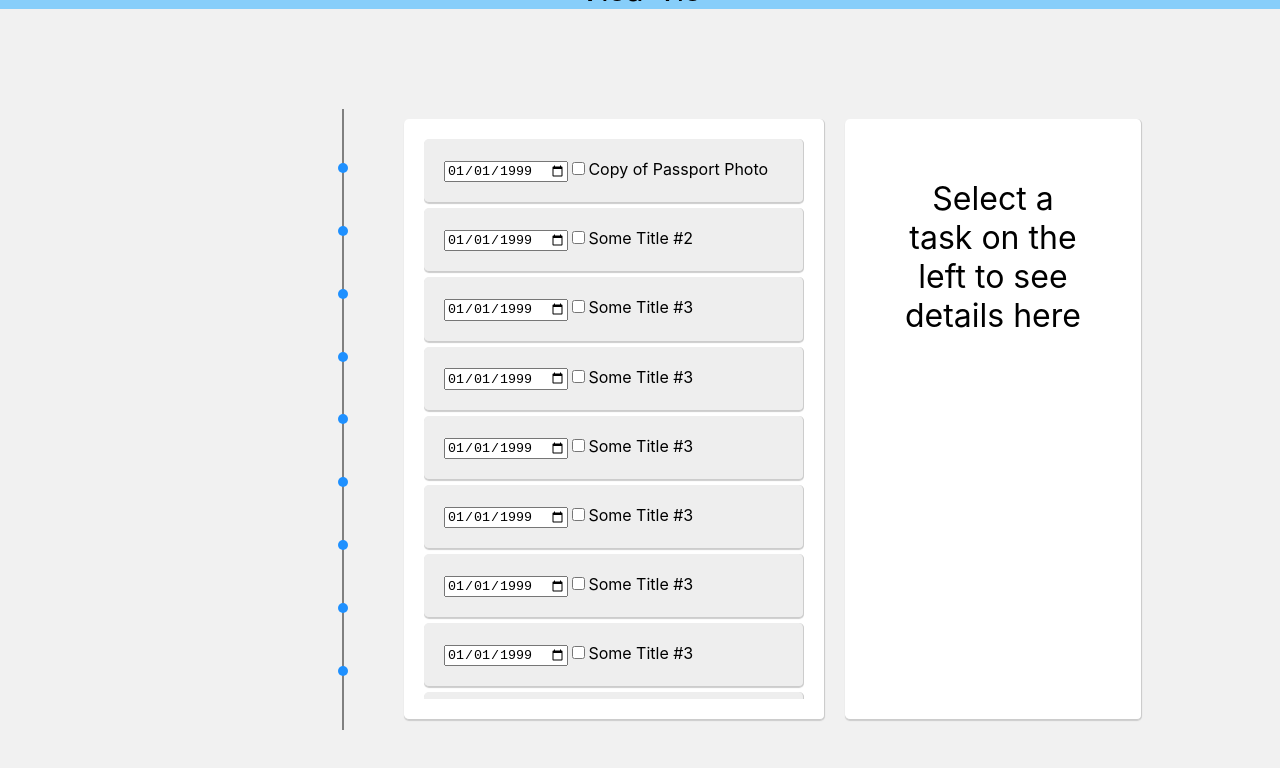
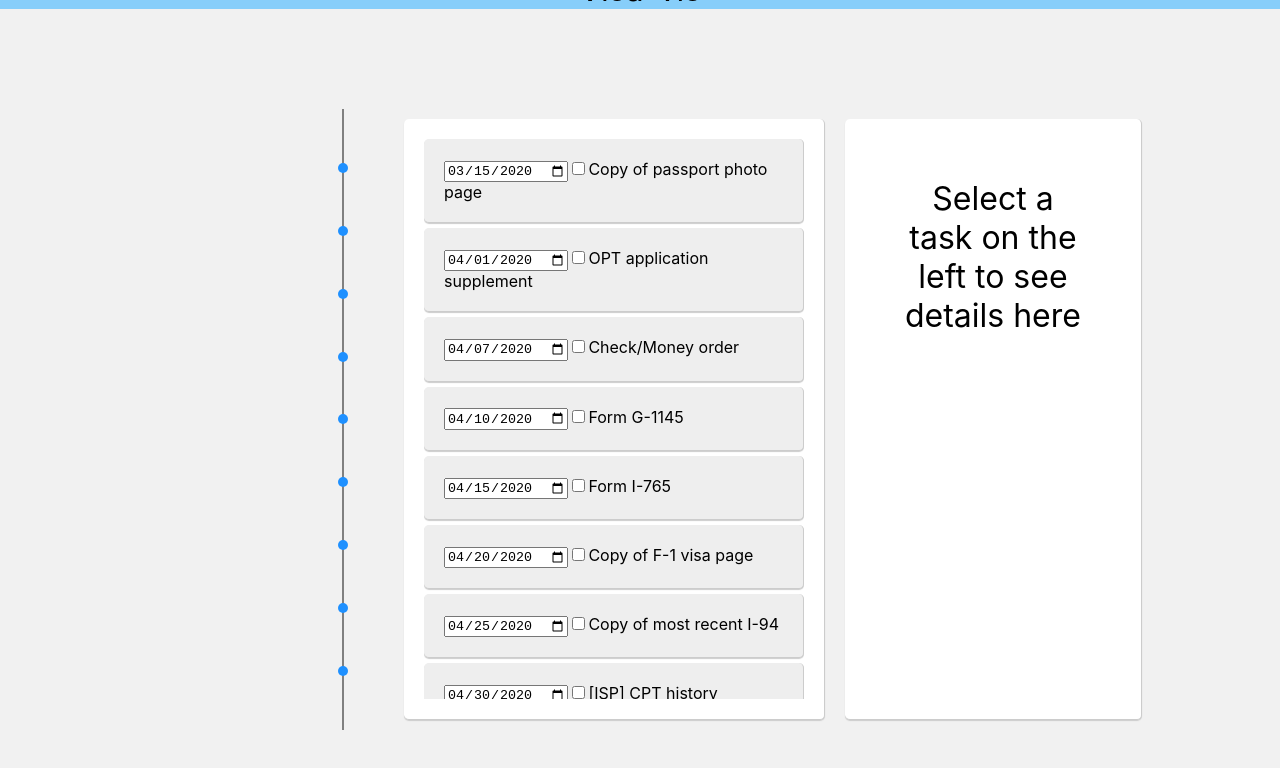
Before and after one commit to kevin-shin/Visa-vis, a React (Create React App) app: page / in a window 1280 px wide. Shown: the top 768 px of the page. Built offline with nearby package versions, Linux system fonts and the light colour scheme.

Commit message:
updated information

```diff
--- a/src/common/mock.js
+++ b/src/common/mock.js
@@ -1,9 +1,9 @@
 export const MOCK_TASKS = [
   {
     id: 0,
-    date: "1999-01-01",
+    date: "2020-03-15",
     checked: false,
-    title: "Copy of Passport Photo",
+    title: "Copy of passport photo page",
     description: "Two passport-style photos taken within 30 days at FedEx, Walgreens, CVS, etc. Write lightly in pencil or felt pen your name and I-94 number) on back of photos (or card envelope if available).",
     notes: "",
     subTasks: [
@@ -28,15 +28,160 @@ export const MOCK_TASKS = [
   },
   {
     id: 1,
-    date: "1999-01-01",
+    date: "2020-04-01",
     checked: false,
-    title: "Some Title #2",
-    description: "Some description #2",
+    title: "OPT application supplement",
+    description: "You must complete this form BEFORE your appointment with an ISP staff member to review your OPT or OPT STEM (after you complete 12-month OPT) application and to issue a new I-20 to include with your application.",
+    notes: "Your OPT or OPT STEM application must be received by USCIS within 30 days of I-20 issuance; the consequence for not doing so is rejection of your OPT or OPT STEM application.",
+    subTasks: [
+      {
+        id: 0,
+        title: "Fill out the application supplement",
+        checked: false
+      }
+    ],
+    actionItems: [
+      {
+        id: 0,
+        title: "Click for more info",
+        link: "https://www.macalester.edu/isp/governmentregulations/employmentpostmac/#opt"
+      },
+      {
+        id: 1,
+        title: "Access the form",
+        link: "https://docs.google.com/forms/d/e/1FAIpQLScxOI4jI86El6_QKMqZqqdB7NeA0O8yWEd4C_vo0kDTiw-3RQ/viewform"
+      }
+    ]
+  },
+  {
+    id: 2,
+    date: "2020-04-07",
+    checked: false,
+    title: "Check/Money order",
+    description: "Check or money order for $410 made out to the Department of Homeland Security.",
+    notes: "Payment with a valid credit card is possible with Form G-1450 Authorization for Credit Card Transactions",
+    subTasks: [
+      {
+        id: 0,
+        title: "Learn how to fill out a check/money order",
+        checked: false
+      }
+    ],
+    actionItems: [
+      {
+        id: 0,
+        title: "Click for more info",
+        link: "https://www.macalester.edu/isp/governmentregulations/employmentpostmac/#opt"
+      },
+      {
+        id: 1,
+        title: "How to write a check",
+        link: "https://www.macalester.edu/isp/wp-content/uploads/sites/95/2017/02/HowToWriteACheck.pdf"
+      },
+      {
+        id: 2,
+        title: "How to pay with credit card",
+        link: "https://www.uscis.gov/forms/fingerprints/pay-a-credit-card"
+      }
+    ]
+  },
+  {
+    id: 3,
+    date: "2020-04-10",
+    checked: false,
+    title: "Form G-1145",
+    description: "Filling out this form is optional but recommended, and you will receive a text message or email when USCIS receives your application.",
+    notes: "Use this form to request a text message or email when USCIS receives your application",
+    subTasks: [
+      {
+        id: 0,
+        title: "Download the form from the USCIS website",
+        checked: false
+      }
+    ],
+    actionItems: [
+      {
+        id: 0,
+        title: "Click for more info",
+        link: "https://www.macalester.edu/isp/governmentregulations/employmentpostmac/#opt"
+      },
+      {
+        id: 1,
+        title: "Download form",
+        link: "https://www.uscis.gov/system/files_force/files/form/g-1145.pdf?download=1"
+      }
+    ]
+  },
+  {
+    id: 4,
+    date: "2020-04-15",
+    checked: false,
+    title: "Form I-765",
+    description: "Certain aliens who are in the United States may file Form I-765, Application for Employment Authorization, to request employment authorization and an Employment Authorization Document (EAD).  Other aliens whose immigration status authorizes them to work in the United States without restrictions may also use Form I-765 to apply to U.S. Citizenship and Immigration Services (USCIS) for an EAD that shows such authorization.",
     notes: "",
     subTasks: [
       {
         id: 0,
-        title: "Subtask #1",
+        title: "For Line 1.a., check 'Initial permission to accept employment.",
+        checked: false
+      },
+      {
+        id: 1,
+        title: "For Lines 5.a. - 7.d., If you authorize ISP to open your mail, make sure to put “c/o ISP, 1600 Grand Ave, St Paul, MN 55105” as your mailing address on the Form I-765 and put your actual address as your physical address.",
+        checked: false
+      },
+      {
+        id: 2,
+        title: "For Line 27 Eligibility Category, enter code (c) (3) (B) for post-completion or graduation OPT; (c) (3) (C) is for STEM OPT extension, and (c) (3) (A) is for pre-completion.",
+        checked: false
+      }
+    ],
+    actionItems: [
+      {
+        id: 0,
+        title: "Click for more info",
+        link: "https://www.macalester.edu/isp/governmentregulations/employmentpostmac/#opt"
+      },
+      {
+        id: 1,
+        title: "Download form",
+        link: "https://www.uscis.gov/system/files_force/files/form/i-765.pdf?download=1"
+      }
+    ]
+  },
+  {
+    id: 5,
+    date: "2020-04-20",
+    checked: false,
+    title: "Copy of F-1 visa page",
+    description: "Copy of F-1 visa page typically found in your passport.",
+    notes: "Should be clear and easy to read",
+    subTasks: [
+      {
+        id: 0,
+        title: "Make a copy of F-1 page",
+        checked: false
+      }
+    ],
+    actionItems: [
+      {
+        id: 0,
+        title: "Click for more info",
+        link: "https://www.macalester.edu/isp/governmentregulations/employmentpostmac/#opt"
+      }
+    ]
+  },
+  {
+    id: 6,
+    date: "2020-04-25",
+    checked: false,
+    title: "Copy of most recent I-94",
+    description: "You may access the form I-94 on the DHS website",
+    notes: "",
+    subTasks: [
+      {
+        id: 0,
+        title: "Enter the necessary information and download your most recent form I-94",
         checked: false
       }
     ],
@@ -49,21 +194,21 @@ export const MOCK_TASKS = [
       {
         id: 1,
         title: "Download form",
-        link: "https://www.thesitewizard.com/html-tutorial/open-links-in-new-window-or-tab.shtml"
+        link: "https://i94.cbp.dhs.gov/I94/#/home"
       }
     ]
   },
   {
-    id: 2,
-    date: "1999-01-01",
+    id: 7,
+    date: "2020-04-30",
     checked: false,
-    title: "Some Title #3",
-    description: "Some description #3",
+    title: "[ISP] CPT history",
+    description: "ISP will print your CPT history if applicable",
     notes: "",
     subTasks: [
       {
         id: 0,
-        title: "Subtask #1",
+        title: "Email ISP at isp@macalester.edu to ask them to print your CPT history if applicable",
         checked: false
       }
     ],
@@ -71,174 +216,38 @@ export const MOCK_TASKS = [
       {
         id: 0,
         title: "Click for more info",
-        link: "https://www.thesitewizard.com/html-tutorial/open-links-in-new-window-or-tab.shtml"
-      },
-      {
-        id: 1,
-        title: "Download form",
-        link: "https://www.thesitewizard.com/html-tutorial/open-links-in-new-window-or-tab.shtml"
+        link: "https://www.macalester.edu/isp/governmentregulations/employmentpostmac/#opt"
       }
     ]
   },
   {
-    id: 3,
-    date: "1999-01-01",
+    id: 8,
+    date: "2020-05-05",
     checked: false,
-    title: "Some Title #3",
-    description: "Some description #3",
-    notes: "",
+    title: "I-20",
+    description: "ISP will print new I-20 for you to submit with your Form I-765",
+    notes: "Complete OPT application must be received by USCIS within 30 days of new I-20 issuance, failure to do so will result in application’s rejection",
     subTasks: [
       {
         id: 0,
-        title: "Subtask #1",
+        title: "Sign your I-20",
         checked: false
+      },
+      {
+        id: 1,
+        title:"Submit complete OPT application within 30 days of I-20 issuance"
       }
     ],
     actionItems: [
       {
         id: 0,
         title: "Click for more info",
-        link: "https://www.thesitewizard.com/html-tutorial/open-links-in-new-window-or-tab.shtml"
+        link: "https://www.macalester.edu/isp/governmentregulations/employmentpostmac/#opt"
       },
       {
         id: 1,
-        title: "Download form",
-        link: "https://www.thesitewizard.com/html-tutorial/open-links-in-new-window-or-tab.shtml"
-      }
-    ]
-  },
-  {
-    id: 4,
-    date: "1999-01-01",
-    checked: false,
-    title: "Some Title #3",
-    description: "Some description #3",
-    notes: "",
-    subTasks: [
-      {
-        id: 0,
-        title: "Subtask #1",
-        checked: false
-      }
-    ],
-    actionItems: [
-      {
-        id: 0,
-        title: "Click for more info",
-        link: "https://www.thesitewizard.com/html-tutorial/open-links-in-new-window-or-tab.shtml"
-      },
-      {
-        id: 1,
-        title: "Download form",
-        link: "https://www.thesitewizard.com/html-tutorial/open-links-in-new-window-or-tab.shtml"
-      }
-    ]
-  },
-  {
-    id: 5,
-    date: "1999-01-01",
-    checked: false,
-    title: "Some Title #3",
-    description: "Some description #3",
-    notes: "",
-    subTasks: [
-      {
-        id: 0,
-        title: "Subtask #1",
-        checked: false
-      }
-    ],
-    actionItems: [
-      {
-        id: 0,
-        title: "Click for more info",
-        link: "https://www.thesitewizard.com/html-tutorial/open-links-in-new-window-or-tab.shtml"
-      },
-      {
-        id: 1,
-        title: "Download form",
-        link: "https://www.thesitewizard.com/html-tutorial/open-links-in-new-window-or-tab.shtml"
-      }
-    ]
-  },
-  {
-    id: 6,
-    date: "1999-01-01",
-    checked: false,
-    title: "Some Title #3",
-    description: "Some description #3",
-    notes: "",
-    subTasks: [
-      {
-        id: 0,
-        title: "Subtask #1",
-        checked: false
-      }
-    ],
-    actionItems: [
-      {
-        id: 0,
-        title: "Click for more info",
-        link: "https://www.thesitewizard.com/html-tutorial/open-links-in-new-window-or-tab.shtml"
-      },
-      {
-        id: 1,
-        title: "Download form",
-        link: "https://www.thesitewizard.com/html-tutorial/open-links-in-new-window-or-tab.shtml"
-      }
-    ]
-  },
-  {
-    id: 7,
-    date: "1999-01-01",
-    checked: false,
-    title: "Some Title #3",
-    description: "Some description #3",
-    notes: "",
-    subTasks: [
-      {
-        id: 0,
-        title: "Subtask #1",
-        checked: false
-      }
-    ],
-    actionItems: [
-      {
-        id: 0,
-        title: "Click for more info",
-        link: "https://www.thesitewizard.com/html-tutorial/open-links-in-new-window-or-tab.shtml"
-      },
-      {
-        id: 1,
-        title: "Download form",
-        link: "https://www.thesitewizard.com/html-tutorial/open-links-in-new-window-or-tab.shtml"
-      }
-    ]
-  },
-  {
-    id: 8,
-    date: "1999-01-01",
-    checked: false,
-    title: "Some Title #3",
-    description: "Some description #3",
-    notes: "",
-    subTasks: [
-      {
-        id: 0,
-        title: "Subtask #1",
-        checked: false
-      }
-    ],
-    actionItems: [
-      {
-        id: 0,
-        title: "Click for more info",
-        link: "https://www.thesitewizard.com/html-tutorial/open-links-in-new-window-or-tab.shtml"
-      },
-      {
-        id: 1,
-        title: "Download form",
-        link: "https://www.thesitewizard.com/html-tutorial/open-links-in-new-window-or-tab.shtml"
+        title: "Check status of OPT application",
+        link: "https://egov.uscis.gov/casestatus/landing.do"
       }
     ]
   }
```
